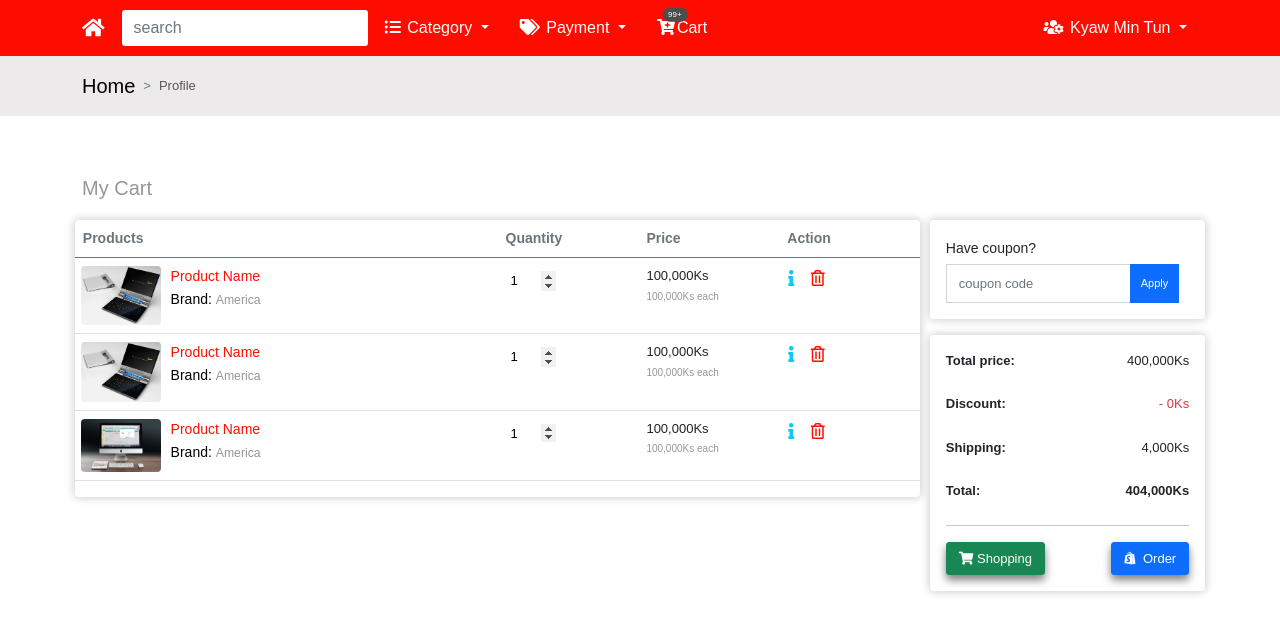
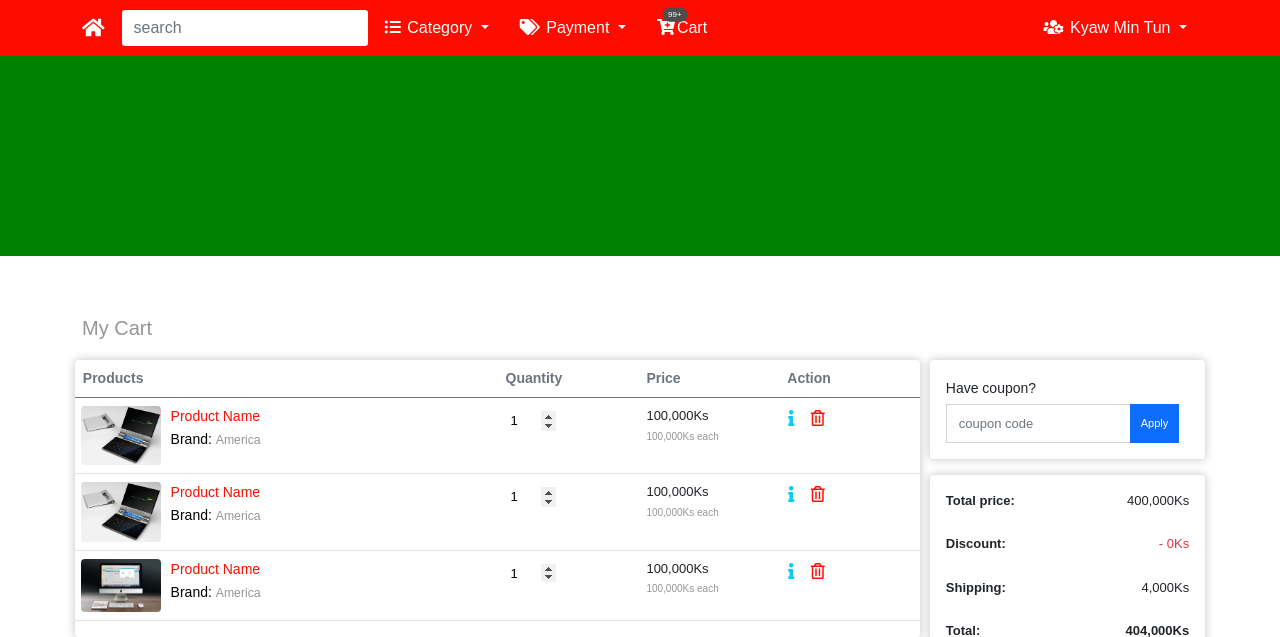
Before and after one commit to htetyinmin/One-Mart, a PHP site: page /product_cart.html in a window 1280 px wide. Shown: the top 637 px of the page. Run offline with PHP 8.4, Linux system fonts and the light colour scheme.

Commit message:
insert background

```diff
--- a/assets/frontend/css/customize.css
+++ b/assets/frontend/css/customize.css
@@ -5,7 +5,7 @@
 
 body{
     font-family: sans-serif;
-    /* background-color: rgb(255, 253, 253); */
+    background-color: rgb(255, 255, 255);
 }
 
 i{
@@ -129,6 +129,17 @@ input[type="search"]::-webkit-search-cancel-button {
     width: 30px;
     opacity: 1;
 
+}
+
+
+
+
+
+/*----------background image---------*/
+.bg_image {
+    background-color: green;
+    width: 100%;
+    height: 200px;
 }
 
 
--- a/product_cart.html
+++ b/product_cart.html
@@ -153,9 +153,22 @@
   </nav>
 
 
+
+  <!-- background image -->
+  <div class="bg_image">
+
+  </div>
+
+
   <!-- Breadcrumb -->
-  <div class="bd_crumb">
+  <!-- <div class="bd_crumb">
       <div class="container">
+        <nav aria-label="breadcrumb">
+          <ol class="breadcrumb">
+            <li class="breadcrumb-item"><a href="#">Home</a></li>
+            <li class="breadcrumb-item active" aria-current="page">Library</li>
+          </ol>
+        </nav>
         <nav style="--bs-breadcrumb-divider: '>';" aria-label="breadcrumb">
           <ol class="breadcrumb">
               <li class="breadcrumb-item"><a href="./index.html">Home</a></li>
@@ -163,7 +176,7 @@
           </ol>
         </nav>
       </div>
-  </div>
+  </div> -->
 
 
   <!-- My Cart -->
```
